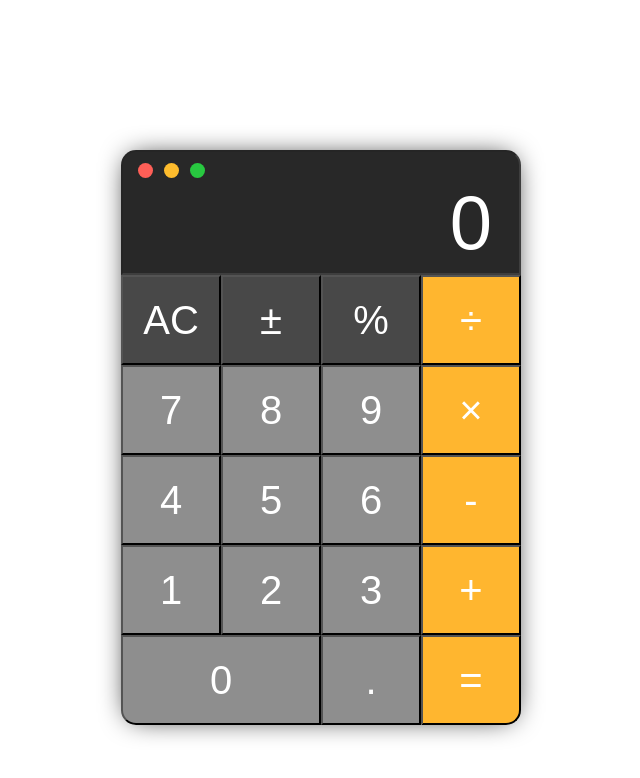
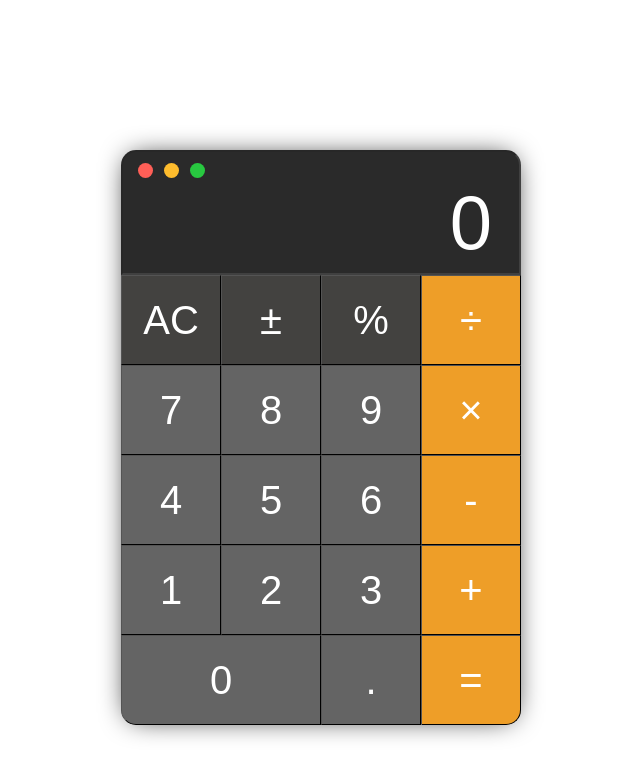
Before and after one commit to Roob19/react-calculator, a React (Create React App) app: page / in a window 1280 px wide. Shown: the top 778 px of the page, without its empty margins (319-959 px from the left). Built offline with nearby package versions, Linux system fonts and the light colour scheme.

Commit message:
fixing css colors borders

```diff
--- a/src/App.css
+++ b/src/App.css
@@ -33,20 +33,22 @@
 
 button{
   height:90px;
-  background-color:rgb(142, 142, 142);
+  background-color:rgb(100, 100, 100);
   font-size:40px;
+  border-color: black;
+  border-width: 1px;
 }
 
 button:active {
-  background-color:rgb(185, 185, 185);
+  background-color:rgb(165, 165, 165);
 }
 
 .op-dark{
-  background-color: rgb(72, 72, 72);
+  background-color: rgb(67, 66, 64);
 }
 
 .op-dark:active {
-  background-color:rgb(132, 132, 132);
+  background-color:rgb(110, 110, 110);
 }
 
 .key-text{
@@ -54,7 +56,7 @@ button:active {
 }
 
 .operator{
-  background-color: rgb(255, 182, 47);
+  background-color: rgb(238, 158, 40);
 }
 
 .operator:active {
@@ -67,7 +69,7 @@ button:active {
   height:100px;
   text-align:right;
   font-size: 76px;
-  background-color: rgb(40, 40, 40);
+  background-color: rgb(42, 42, 42);
   border-radius: 15px 15px 0 0;
   padding-right: 27px;
   padding-top: 20px;
@@ -110,10 +112,12 @@ button:active {
 
 .top-buttons-span{
   display:none;
+  color: rgba(0, 0, 0, 0.5)
 }
 
 .top-button-wrapper:hover .top-buttons-span{
   display: inline;
+
 }
 
 .top-yellow{
--- a/src/App.js
+++ b/src/App.js
@@ -47,7 +47,6 @@ function App() {
       } else if(entry === '±'){
         setCalc({...calc,a:true, currentNumber: OPERATIONS[entry](parseFloat(calc.currentNumber)).toString()})
       } else {
-        console.log(calc)
         if(calc.currentNumber && calc.operator && calc.secondNumber){
           setCalc({...calc, a:true, secondNumber:'',operator: entry, currentNumber: OPERATIONS[calc.operator](parseFloat(calc.currentNumber), parseFloat(calc.secondNumber)).toString()})
         } else {
@@ -63,12 +62,7 @@ function App() {
     }
 
     if(entry === 'all-clear'){
-      setCalc({
-        currentNumber: '0',
-        operator: '',
-        secondNumber: '',
-        a: true,
-      })
+      setCalc({currentNumber: '0', operator: '', secondNumber: '', a: true})
     }
   }
 
@@ -76,9 +70,9 @@ function App() {
     <div className="App">
        <div className="calculator-keys">
          <div className='top-button-wrapper'>
-          <div className='top-button top-red'><span className='top-buttons-span'>x</span></div>
-          <div className='top-button top-yellow'><span className='top-buttons-span'>-</span></div>
-          <div className='top-button top-green'><span className='top-buttons-span'>+</span></div>
+          <div className='top-button top-red'><span className='top-buttons-span'><strong>x</strong></span></div>
+          <div className='top-button top-yellow'><span className='top-buttons-span'><strong>-</strong></span></div>
+          <div className='top-button top-green'><span className='top-buttons-span'><strong>+</strong></span></div>
         </div>
           <input type="text" className="calculator-screen key-text" value={calc.a?calc.currentNumber:calc.secondNumber} disabled />
           <button onClick={(e) => handleClick(e)} type="button" className="op-dark key-text" value="all-clear">{calc.currentNumber !== '0'?'C':'AC'}</button>
```
